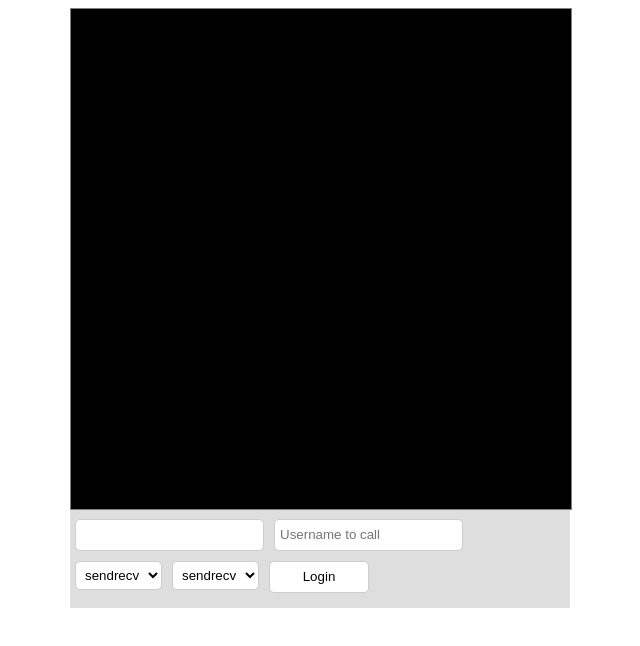
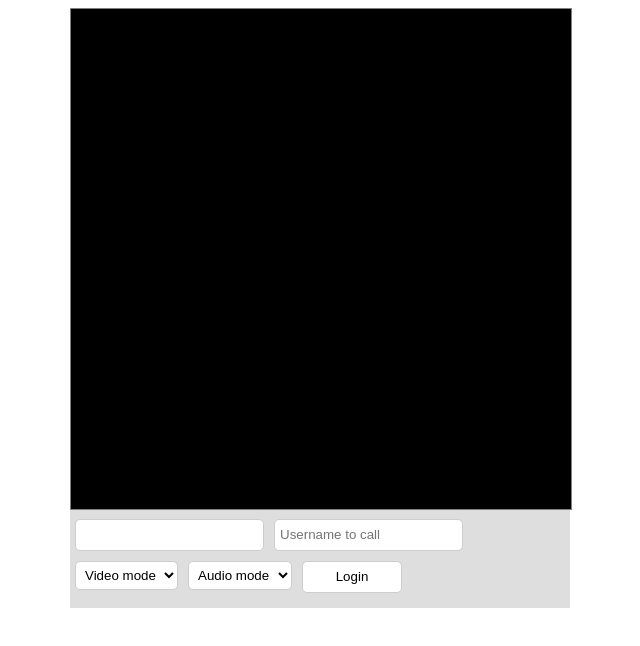
Before and after one commit to reekol/WebRTC, a website: page index.html in a window 1280 px wide. Shown: the whole page, without its empty margins (320-960 px from the left). Drawn offline with Linux system fonts and the light colour scheme.

Commit message:
Added textual information

```diff
--- a/index.html
+++ b/index.html
@@ -15,12 +15,14 @@
       <button id="call-make"   style="visibility:hidden">&#9990;</button>
       <button id="call-close"  style="visibility:hidden">&#9209;</button>
       <select id="videoMode">
+        <option value=""        >Video mode</option>
         <option value="sendrecv">sendrecv</option>
         <option value="sendonly">sendonly</option>
         <option value="recvonly">recvonly</option>
         <option value="inactive">inactive</option>
       <select>
       <select id="audioMode">
+        <option value=""        >Audio mode</option>
         <option value="sendrecv">sendrecv</option>
         <option value="sendonly">sendonly</option>
         <option value="recvonly">recvonly</option>
```
